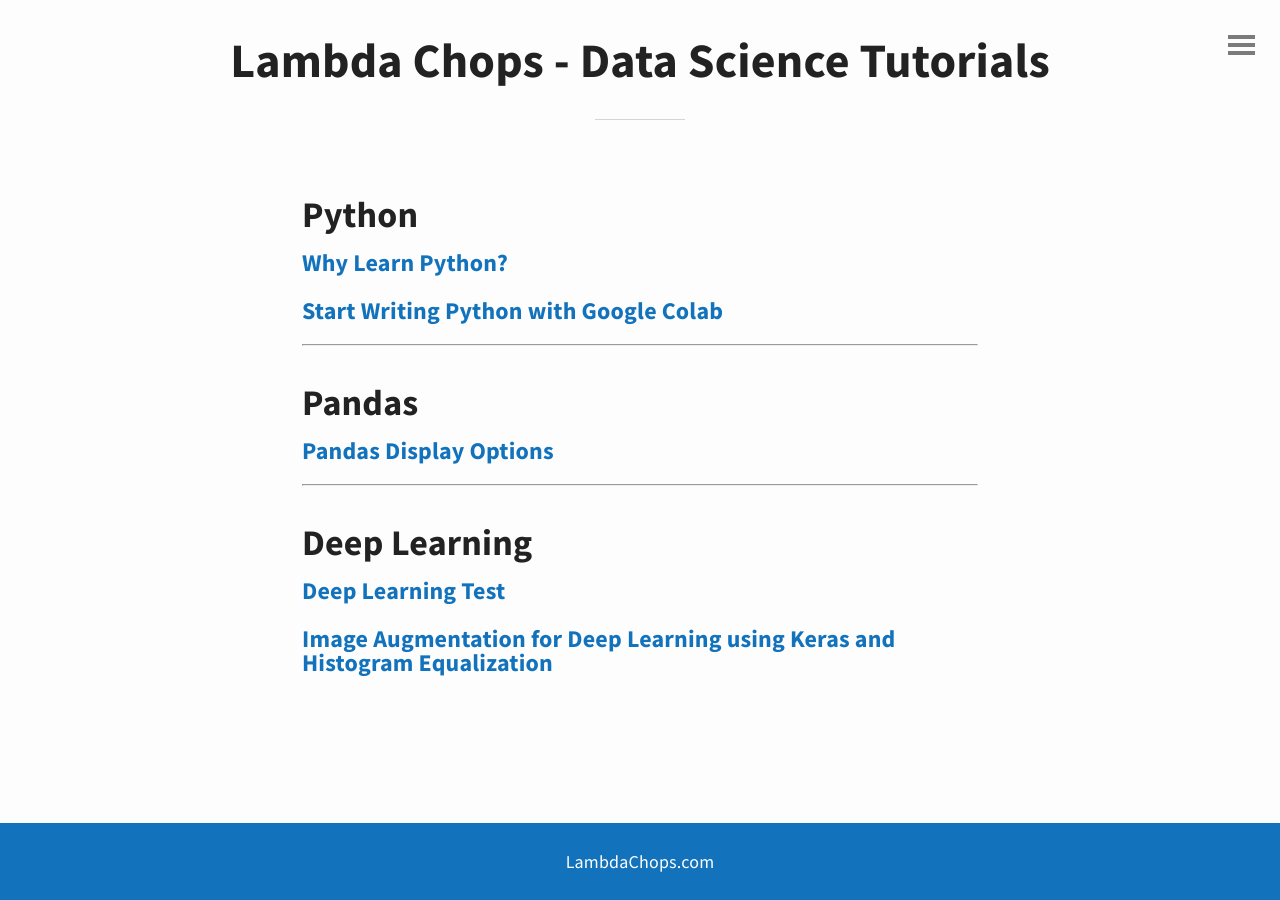
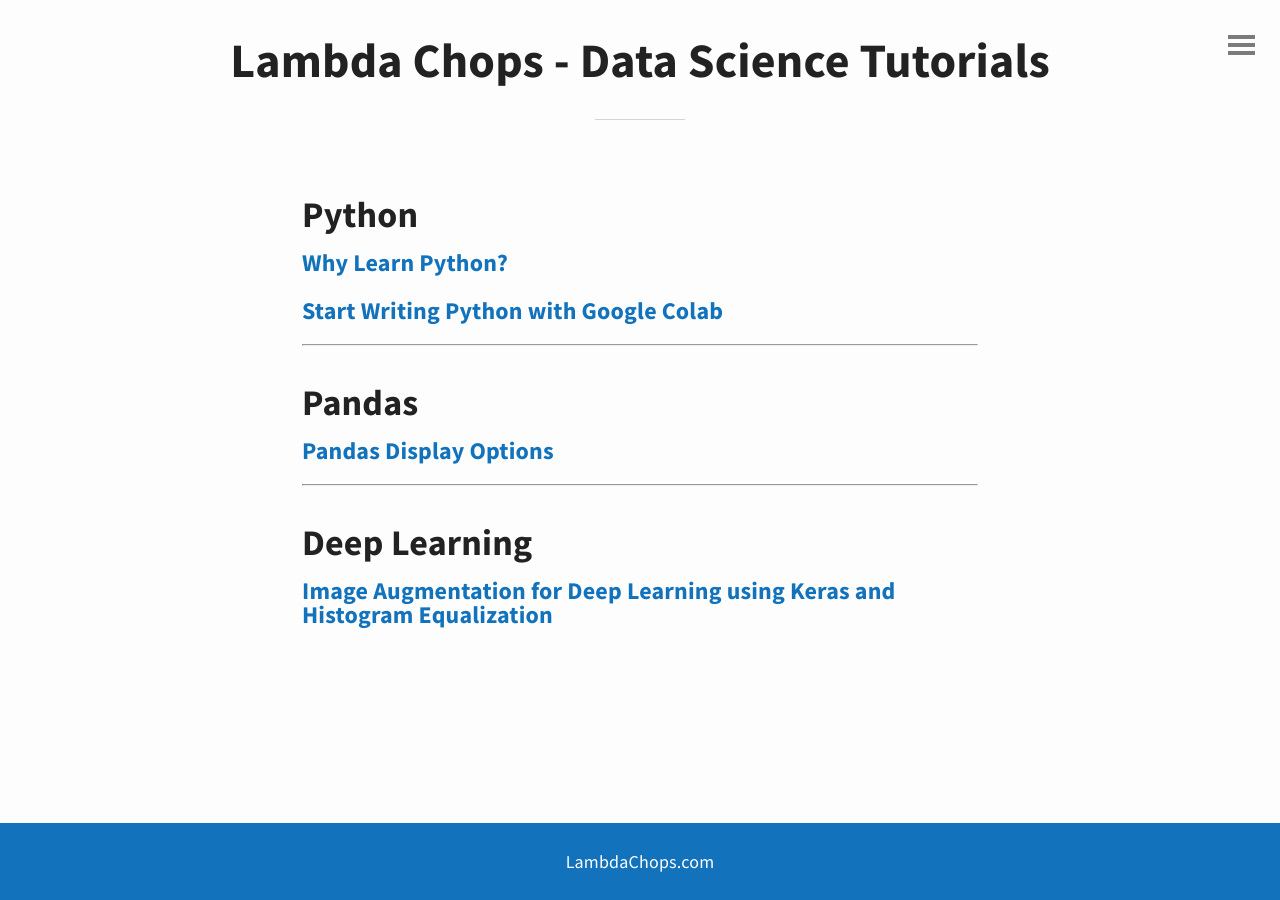
Before and after one commit to ryanallredblog/ryanallredblog.github.io, a Jekyll site: the page built from index.html, in a window 1280 px wide. Built offline with Jekyll 4.4.1, drawn with Linux system fonts in a browser that asks for light colours; the list of posts is cut into pages by our own code.

Commit message:
removes deep learning test from home page

```diff
--- a/index.html
+++ b/index.html
@@ -26,5 +26,4 @@
 <hr>
 
 <h2>Deep Learning</h2>
-<h3><a href="/deep-learning-test">Deep Learning Test</a></h3>
 <h3><a href="https://towardsdatascience.com/image-augmentation-for-deep-learning-using-keras-and-histogram-equalization-9329f6ae5085">Image Augmentation for Deep Learning using Keras and Histogram Equalization</a></h3>
```
Also changed, not shown: 2 other files.
